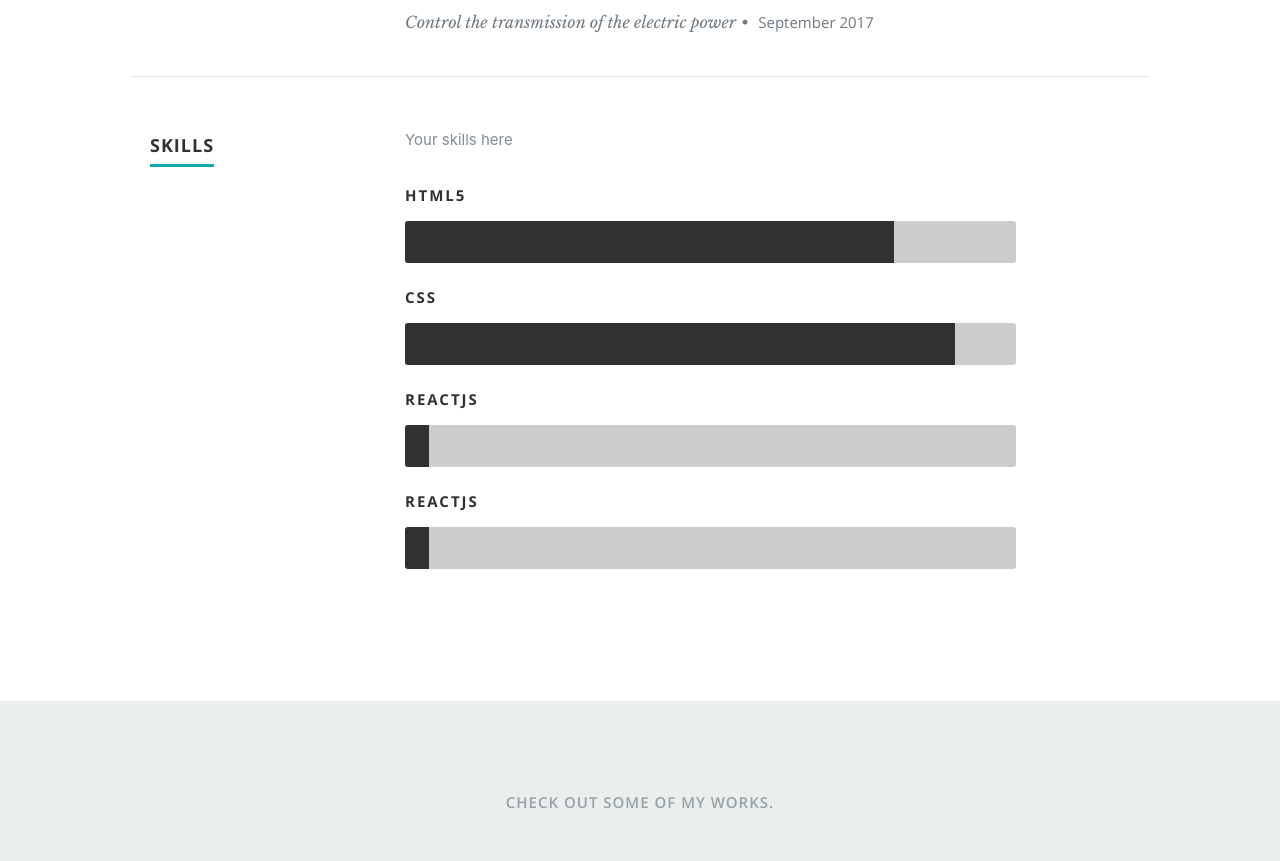
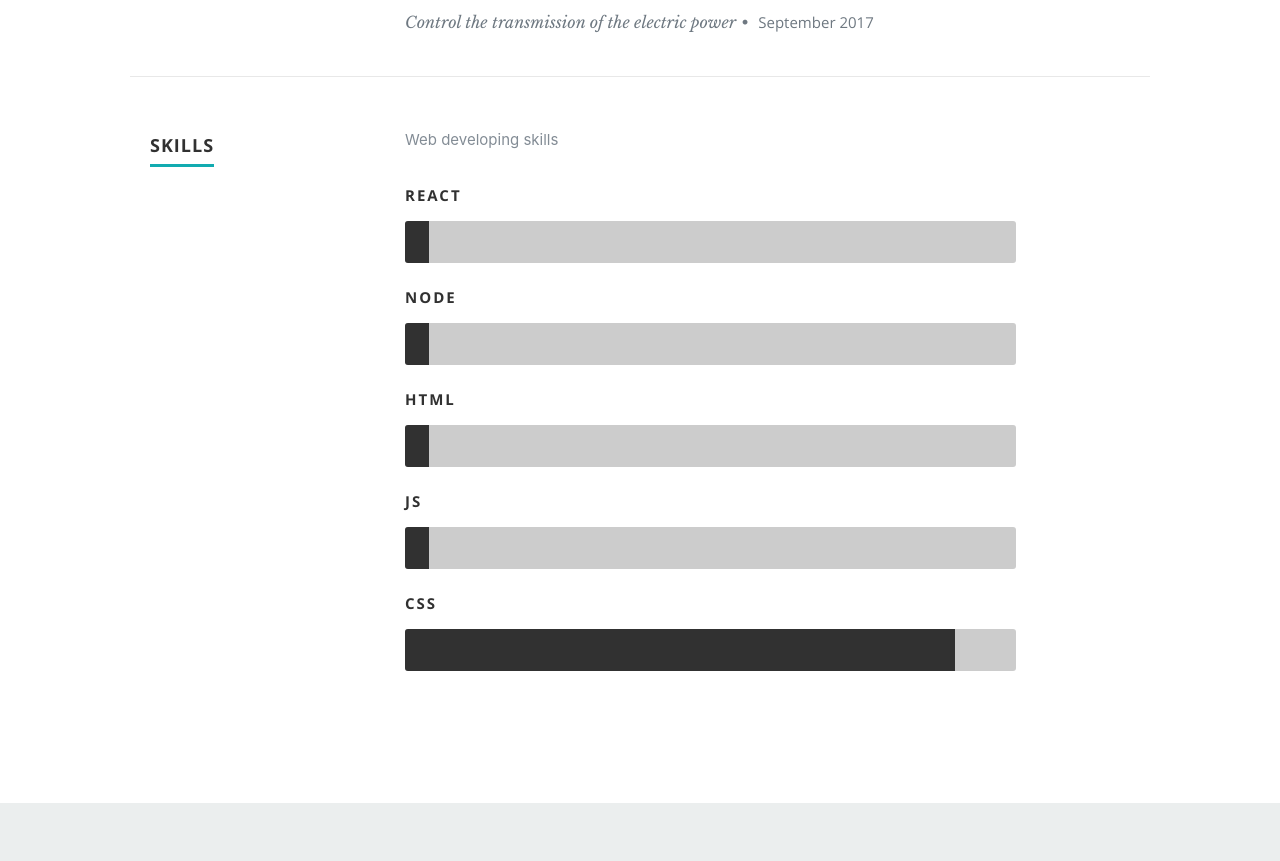
Before and after one commit to Lazar996F/portfolio, a React (Create React App) app: page / in a window 1280 px wide. Shown: the part 1883-2744 px from the top of the page. Built offline with nearby package versions, Linux system fonts and the light colour scheme; grey boxes are pictures that could not be loaded.

Commit message:
skills fix

```diff
--- a/src/components/Resume.js
+++ b/src/components/Resume.js
@@ -1,4 +1,5 @@
 import React, { Component } from 'react';
+
 export default  class Resume extends Component {
   render() {
     let resumeData = this.props.resumeData;
@@ -69,6 +70,7 @@ export default  class Resume extends Component {
             </div>
 
             <div className="nine columns main-col">
+
                <p>
                {resumeData.skillsDescription}
                </p>
--- a/src/resumeData.js
+++ b/src/resumeData.js
@@ -48,19 +48,23 @@ let resumeData = {
         "YearOfLeaving":"2017",
       }
     ],
-    "skillsDescription":"Your skills here",
+    "skillsDescription":"Web developing skills",
     "skills":[
       {
-        "skillname":"HTML5"
+        "skillname":"React"
+      },
+      {
+        "skillname":"Node"
+      },
+      {
+        "skillname":"HTML"
+      },
+
+      {
+        "skillname":"JS"
       },
       {
         "skillname":"CSS"
-      },
-      {
-        "skillname":"Reactjs"
-      },
-      {
-        "skillname":"Reactjs"
       }
     ],
     "portfolio":[
```
